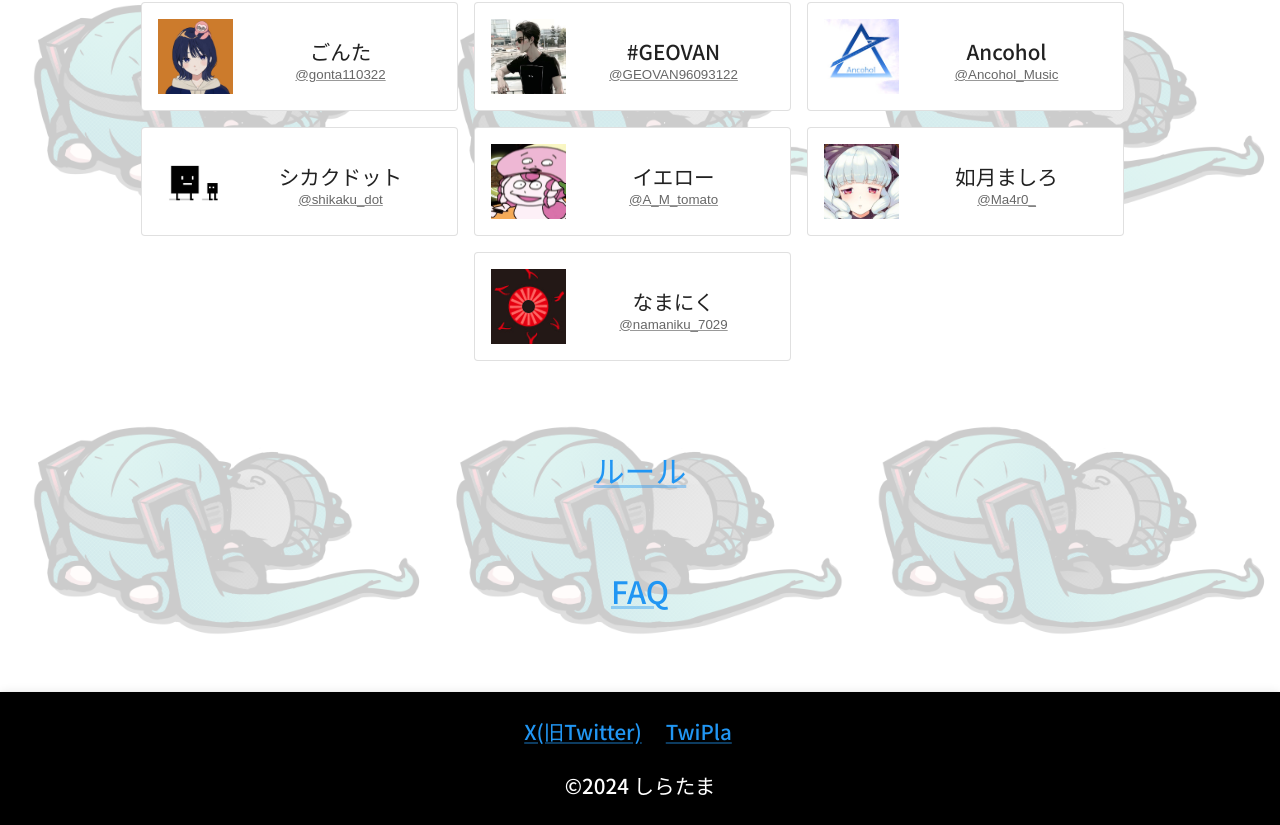
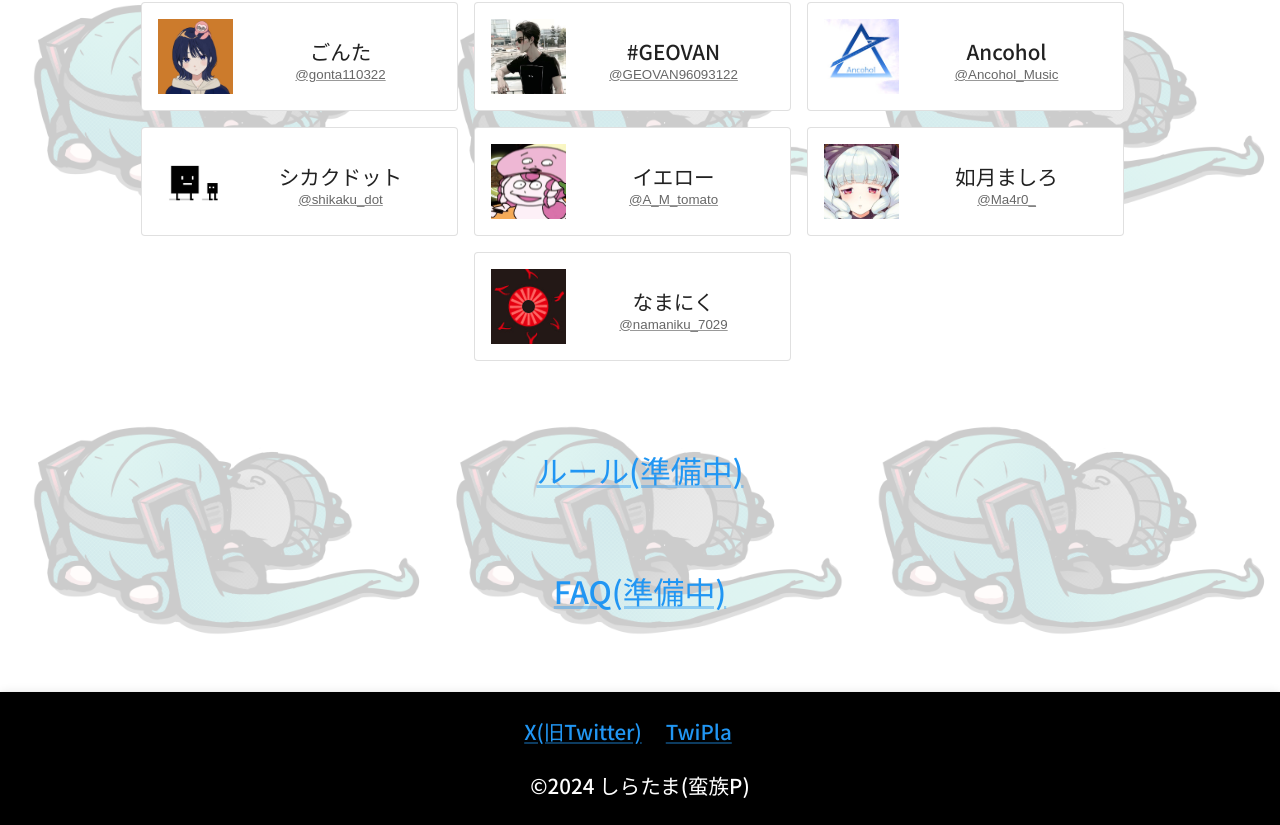
Before and after one commit to Pictogram23/gomen-fes, a Next.js app: page / in a window 1280 px wide. Shown: the part 2654-3479 px from the top of the page. Built offline with nearby package versions, Linux system fonts and the light colour scheme.

Commit message:
文章の変更

```diff
--- a/app/_components/PosterCard.tsx
+++ b/app/_components/PosterCard.tsx
@@ -88,7 +88,7 @@ const PosterCard = ({
     '応募後に投稿された曲',
     'オリジナルライセンス',
     'コメント',
-    '一番パロディしてほしい曲',
+    'パロディ可能な代表曲',
   ]
   const row_content_list = [
     roll,
--- a/app/page.tsx
+++ b/app/page.tsx
@@ -294,14 +294,14 @@ export default function Home() {
           <div id='rule'>
             <Container sx={{ paddingTop: 10 }}>
               <Link href='#' variant='h5'>
-                ルール
+                ルール(準備中)
               </Link>
             </Container>
           </div>
           <div id='faq'>
             <Container sx={{ paddingTop: 10 }}>
               <Link href='#' variant='h5'>
-                FAQ
+                FAQ(準備中)
               </Link>
             </Container>
           </div>
@@ -326,7 +326,7 @@ export default function Home() {
                   </Link>
                 </Container>
                 <Box sx={{ textAlign: 'center', paddingBottom: 3 }}>
-                  <Typography>©2024 しらたま</Typography>
+                  <Typography>©2024 しらたま(蛮族P)</Typography>
                 </Box>
               </Container>
             </AppBar>
```
